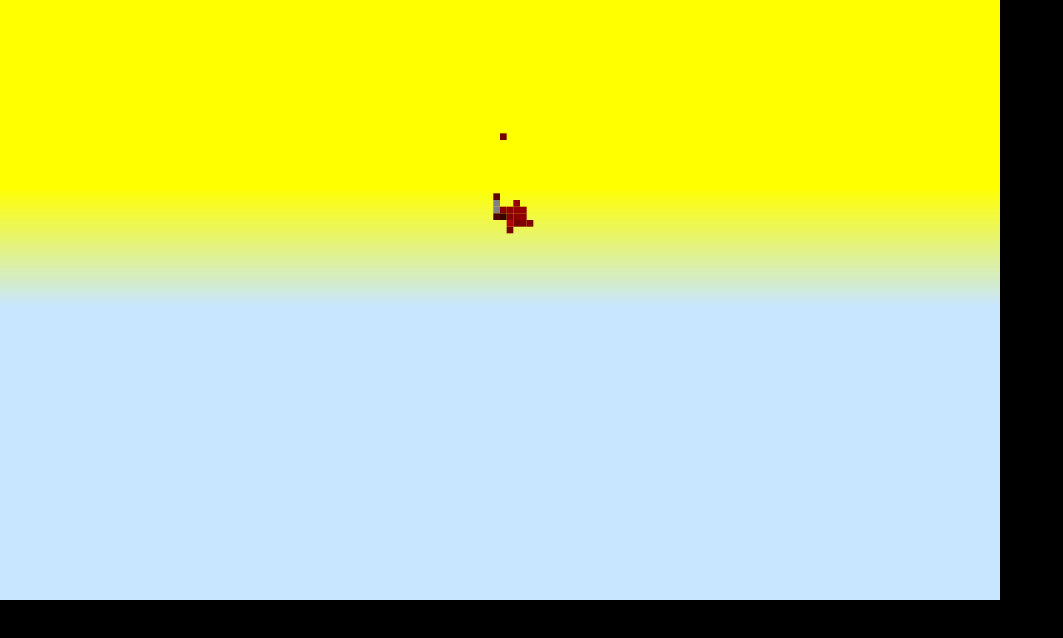
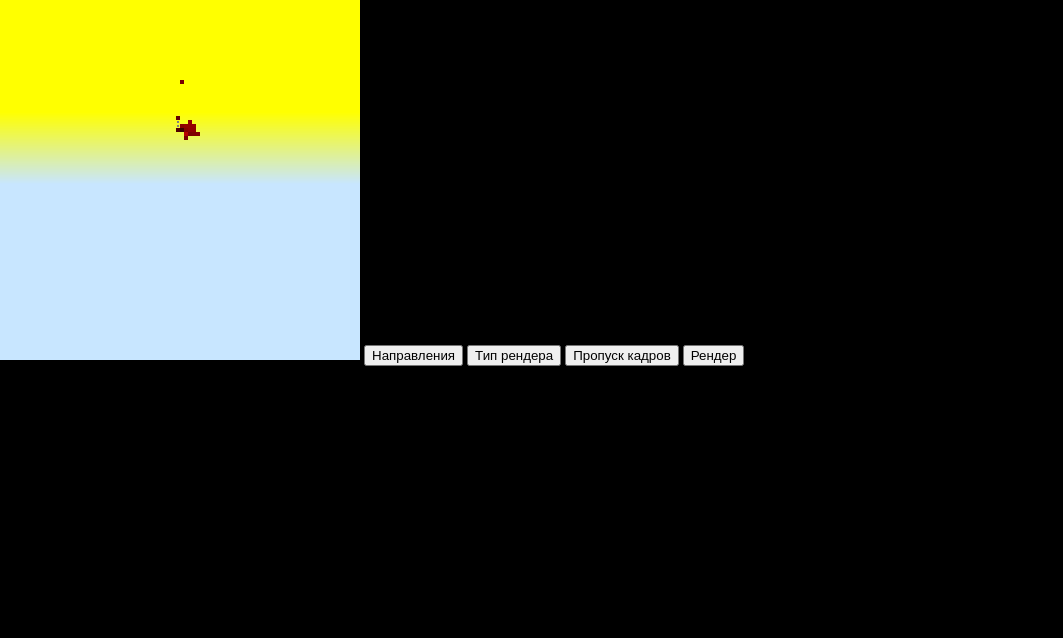
Before and after one commit to hhhhhhh2019/life2, a plain HTML site: page index.html in a window 1280 px wide. Shown: the whole page, without its empty margins (0-1063 px from the left). Drawn offline with Linux system fonts and the light colour scheme.

Commit message:
Add files via upload

```diff
--- a/index.html
+++ b/index.html
@@ -14,11 +14,16 @@
 
 			canvas {
 				background: white;
+				image-rendering: pixelated;
 			}
 		</style>
 	</head>
 	<body>
 		<canvas id="cnv"></canvas>
 		<script src='index.js'></script>
+		<button onclick="DRAW_DIRS=!DRAW_DIRS">Направления</button>
+		<button onclick="TYPE_RENDER=1-TYPE_RENDER">Тип рендера</button>
+		<button onclick="SKIP_FRAMES=!SKIP_FRAMES">Пропуск кадров</button>
+		<button onclick="DRAW=!DRAW">Рендер</button>
 	</body>
 </html>
--- a/index.js
+++ b/index.js
@@ -4,22 +4,25 @@ const SUN_LENGTH = 0.5;
 const ENERGY_TO_DOUBLE = 1000;
 const DEAD_COLOR = "#808080";
 const LIFE_COLOR = "#e0a040";
-const MUTATION_KOOF = 0.0001;
+const MUTATION_KOOF = 0.00001;
 var DRAW_DIRS = false;
 const KRISTALS_KOOF = 3; // тоже то и SUN_ENERGY, но для кристаллов
 const KRISTALS_ENERGY = 1;
-const TYPE_RENDER = 1; // 0 - просто клетки, 1 - их энергия
+var TYPE_RENDER = 0;
 var SKIP_FRAMES = false;
 var DRAW = true;
 
-const width = 1000;
-const height = 600;
+// ВНИМАНИЕ
+// ширина должна делится на ширину карты
 
-const mapWidth = 150;
+const width = 360;
+const height = 360;
+
+const mapWidth = 90;
 const mapHeight = Math.round(mapWidth * (height / width));
 
-const dx = width / mapWidth;
-const dy = height / mapHeight;
+const dx = Math.round(width / mapWidth);
+const dy = Math.round(height / mapHeight);
 
 var map = new Array(mapWidth * mapHeight);
 
@@ -88,7 +91,7 @@ const isLike = function(a, b) {
 
 
 class Cell {
-	constructor(x, y, dnk, e, ls=-1) {
+	constructor(x, y, dnk, e) {
 		this.x = x;
 		this.y = y;
 		this.dnk = dnk;
@@ -101,10 +104,16 @@ class Cell {
 
 	draw() {
 		if (DRAW == false) return;
-		if (this.energy <= 0) ctx.fillStyle = DEAD_COLOR;
-		else if (TYPE_RENDER == 0) ctx.fillStyle = LIFE_COLOR;
-		else ctx.fillStyle = `rgb(${this.energy / ENERGY_TO_DOUBLE * 255}, 0, 0)`;
-		ctx.fillRect(this.x * dx, this.y * dy, dx, dy);
+		if (this.energy <= 0) {
+			ctx.fillStyle = DEAD_COLOR;
+			ctx.fillRect(this.x * dx + 1, this.y * dy + 1, dx - 2, dy - 2);
+		} else {
+			if (TYPE_RENDER == 0)
+				ctx.fillStyle = `rgb(${this.energy / ENERGY_TO_DOUBLE * 255}, 0, 0)`;
+			else
+				ctx.fillStyle = `rgb(0, 0, ${this.kristals / 1000 * 255})`;
+			ctx.fillRect(this.x * dx, this.y * dy, dx, dy);
+		}
 		if (DRAW_DIRS) {
 			ctx.beginPath();
 			ctx.moveTo(this.x * dx + dx / 2, this.y * dy + dy / 2);
@@ -116,6 +125,7 @@ class Cell {
 	step() {
 		this.energy -= 3;
 		this.kristals += Math.round(Math.max(0, ((height * (1-SUN_LENGTH+0.01) - (height - this.y * dy)) / height * 2) * KRISTALS_KOOF));
+		this.kristals = Math.min(1000, this.kristals);
 		// фотосинтез
         if (inInterval(0, 5, this.dnk[this.dnk_offset])) {
 			this.energy += Math.round(Math.max(0, ((height * (SUN_LENGTH+0.01) - this.y * dy) / height * 2) * SUN_ENERGY));
@@ -126,16 +136,14 @@ class Cell {
 		if (inInterval(6, 10, this.dnk[this.dnk_offset])) {
 			this.dir = (this.dir + this.dnk[(this.dnk_offset + 1) % this.dnk.length]) % 8;
 			this.dnk_offset = (this.dnk_offset + 2) % this.dnk.length;
-			//this.energy -= 1;
+			this.energy -= 1;
 			return;
 		}
 		// посмотреть
 		if (inInterval(11, 16, this.dnk[this.dnk_offset])) {
 			let dir = num2dir((this.dir+this.dnk[(this.dnk_offset + 1) % this.dnk.length])%8);
 			let c = get(this.x + dir[0], this.y + dir[1]);
-			if (this.x + dir[0] < 0 || this.x + dir[0] >= mapWidth) return;
-			if (this.y + dir[1] < 0 || this.y + dir[1] >= mapHeight) return;
-			//this.energy -= 1;
+			this.energy -= 2;
 			if (c == null) {
 				this.dnk_offset = (this.dnk_offset + this.dnk[(this.dnk_offset + 1) % this.dnk.length]) % this.dnk.length;
 				return;
@@ -158,6 +166,7 @@ class Cell {
 			if (c == null) {
 				set(this.x,this.y,null);
 				this.x += dir[0]; this.y += dir[1];
+				[this.x, this.y] = chCoord(this.x, this.y);
 				set(this.x,this.y,this);
 				this.energy -= 3;
 				this.dnk_offset = (this.dnk_offset + this.dnk[(this.dnk_offset + 1) % this.dnk.length]) % this.dnk.length;
@@ -181,6 +190,7 @@ class Cell {
 			if (c == null || c == this) return;
 			set(this.x,this.y,null);
 			this.x += dir[0]; this.y += dir[1];
+			[this.x, this.y] = chCoord(this.x, this.y);
 			set(this.x,this.y,this);
 			if (c.energy <= 0) {
 				this.energy += ORGANIC_ENERGY;
@@ -258,7 +268,7 @@ class Cell {
 			if (get(this.x + d[0], this.y + d[1]) == null) {
 				this.energy = Math.floor(this.energy / 2.1);
 				let [x, y] = chCoord(this.x + d[0], this.y + d[1])
-				set(x, y, new Cell(x, y, this.dnk.slice(0, this.dnk.length), this.energy, this.last_step));
+				set(x, y, new Cell(x, y, this.dnk.slice(0, this.dnk.length), this.energy));
 				if (this.children % 4 == 0) get(x, y).mutate();
 				this.children++;
 				return;
@@ -314,9 +324,10 @@ const update = function() {
 				nmap[i].double();
 			lively++;
 		} else if (get(nmap[i].x, nmap[i].y+1) == null) {
-			set(nmap[i].x, nmap[i].y+1, nmap[i]);
-			set(nmap[i].x, nmap[i].y, null);
-			nmap[i].y++;
+			let c = nmap[i];
+			set(c.x, c.y, null);
+			[c.x, c.y] = chCoord(c.x, c.y+1);
+			set(c.x, c.y, c);
 		}
 	}
 
```
